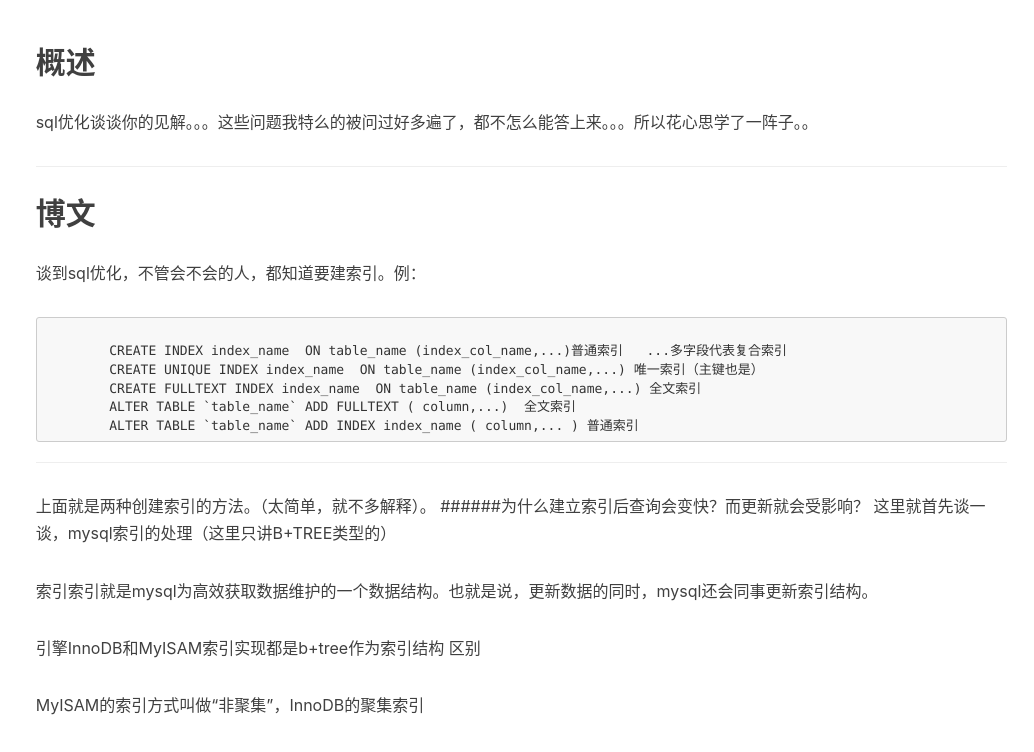
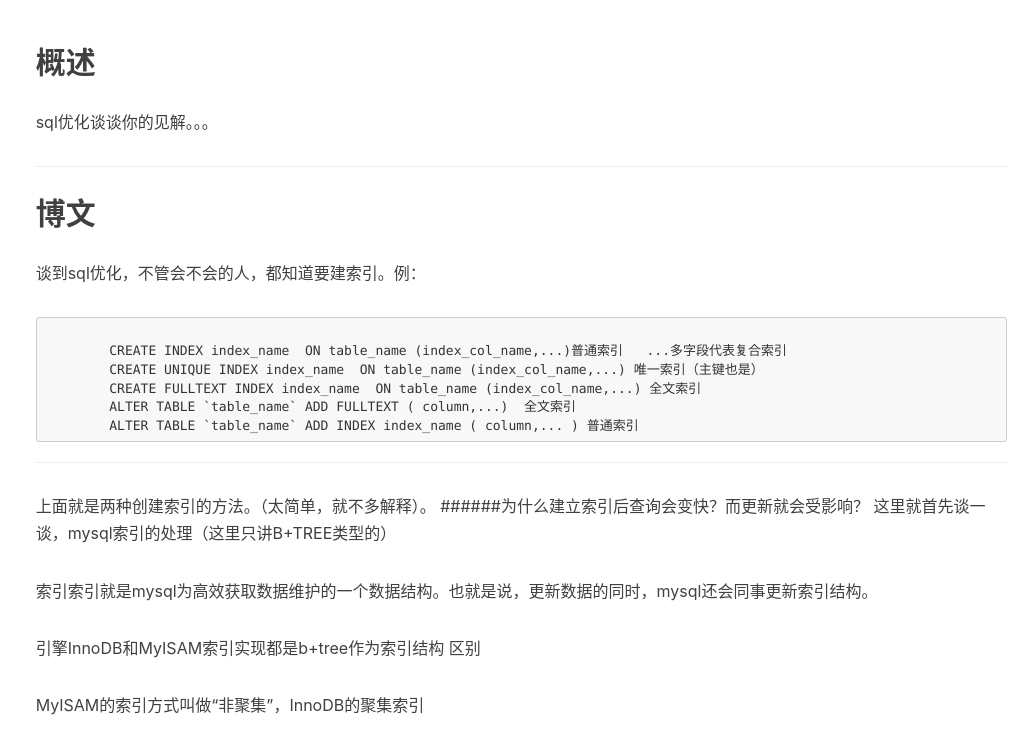
Before and after one commit to mrzhangxisheng/mrzhangxisheng.github.io, a Jekyll site: the page built from _posts/2017-09-21-sqlExperience-2017.markdown, in a window 1280 px wide and 900 px high, scrolled down 379 px, cut to the strip 148-900 px from the top of the window. Shown: the whole strip, without its empty margins (246-1280 px from the left). Built offline with Jekyll 4.4.1, drawn with Linux system fonts in a browser that asks for light colours; nearby versions of some CDN libraries; comment, search, counter and statistics services are not loaded.

Commit message:
Update 2017-09-21-sqlExperience-2017.markdown

```diff
--- a/_posts/2017-09-21-sqlExperience-2017.markdown
+++ b/_posts/2017-09-21-sqlExperience-2017.markdown
@@ -13,7 +13,7 @@ tags:
 
 
 ## 概述
-sql优化谈谈你的见解。。。这些问题我特么的被问过好多遍了，都不怎么能答上来。。。所以花心思学了一阵子。。
+sql优化谈谈你的见解。。。
 
 <p id = "build"></p>
 ---
```
